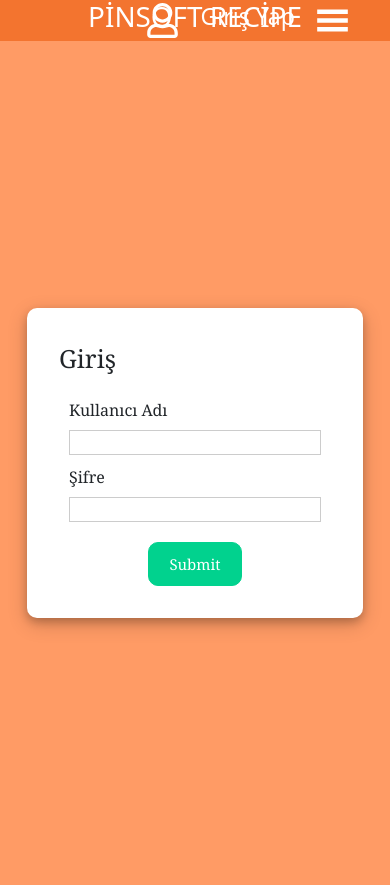
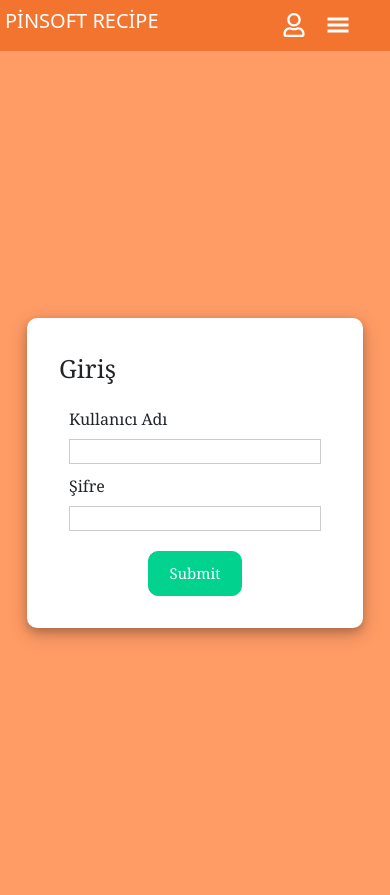
Before and after one commit to GoktugYmsk/pinsoft-recipe-challenge, a React (Create React App) app: page /login in a window 390 px wide. Built offline with nearby package versions, Linux system fonts and the light colour scheme.

Commit message:
content page responsive edited

```diff
--- a/src/components/content/index.jsx
+++ b/src/components/content/index.jsx
@@ -31,7 +31,6 @@ function Content() {
 
     const deneme = JSON.parse(localStorage.getItem('RecipeDeneme'));
 
-    console.log('deneme', deneme);
 
     useEffect(() => {
         const storedRecipes = JSON.parse(localStorage.getItem('RecipeDeneme'));
@@ -102,8 +101,6 @@ function Content() {
         updateRecipeInLocalStorage();
         setRecipePopup(false);
     };
-
-
 
     const handleEditClick = (recipe) => {
         if (isLogin === true) {
@@ -200,7 +197,6 @@ function Content() {
                             <h2>{filteredRecipe.name}</h2>
                             <div className='container-content__recipe__altBox'>
                                 <img src='https://cdn.yemek.com/mnresize/940/940/uploads/2023/10/saray-koftesi-yemekcom.jpg' />
-
                                 <div className='container-content__recipe__altBox__icons'>
                                     <FaRegComment
                                         onClick={handleCommentClick}
@@ -225,7 +221,7 @@ function Content() {
                                         ))}
                                     </div>
                                 </div>
-                                <input />
+                                <input placeholder='Yorum yap' />
                                 <p>{filteredRecipe.content}</p>
                             </div>
                         </div>
--- a/src/components/content/index.scss
+++ b/src/components/content/index.scss
@@ -150,3 +150,58 @@
         color: white;
     }
 }
+
+@media screen and (max-width: 768px) {
+
+    .container-content {
+        display: flex;
+        width: 100%;
+        height: 94vh;
+
+        .topContent__filter {
+            width: 100%;
+
+            input {
+                width: 220px;
+                height: 20px;
+            }
+
+            .topContent__filter__dropdown {
+                display: flex;
+                align-items: center;
+                justify-content: center;
+                width: 60px;
+                height: 30px;
+                font-size: 10px;
+
+                .topContent__filter_-dropdownMenu {
+                    width: 130px;
+                    height: 80px;
+                }
+            }
+
+        }
+
+        .altContent {
+            display: flex;
+            flex-direction: column;
+            justify-content: flex-start;
+            width: 100%;
+
+            .container-content__recipe {
+                display: flex;
+                width: 100%;
+
+                .container-content__recipe__altBox {
+                    width: 100%;
+
+                    img {
+                        width: 180px;
+                        height: 180px;
+                    }
+                }
+            }
+        }
+    }
+
+}
--- a/src/components/hamburgerMenu/index.jsx
+++ b/src/components/hamburgerMenu/index.jsx
@@ -48,7 +48,7 @@ function HamburgerMenu() {
 
     const handleSignUp = () => {
         dispatch(setIsHamburger(false));
-        navigate('/');
+        navigate('/signup');
     };
     const isToken = sessionStorage.getItem('token');
 
--- a/src/components/header/index.scss
+++ b/src/components/header/index.scss
@@ -37,3 +37,55 @@
         cursor: pointer;
     }
 }
+
+// media quary
+
+@media screen and (max-width: 420px) {
+
+    .container-header {
+        display: flex;
+        align-items: center;
+        justify-content: flex-start;
+        padding: 5px;
+        width: 100%;
+        height: 6vh;
+
+        h1 {
+            font-size: 20px;
+        }
+
+
+        .container-header__login {
+            display: flex;
+
+            h3 {
+                font-size: 15px;
+                display: none;
+            }
+
+            h5 {
+                font-size: 15px;
+                display: none;
+            }
+
+            .container-header__loginIcon {
+                display: flex;
+                font-size: 24px;
+
+            }
+
+            .container-header__hamburger {
+                font-size: 24px;
+                display: flex;
+            }
+
+            .container-header__logoutIcon {
+                font-size: 24px;
+                display: flex;
+            }
+
+        }
+    }
+
+
+}
--- a/src/components/layout/index.jsx
+++ b/src/components/layout/index.jsx
@@ -23,7 +23,7 @@ function Layout() {
         <>
             <div className={`container-layout ${isHamburger ? 'opacityActive' : ''}`} >
                 <Row>
-                    <Col md={12} >
+                    <Col xs={12} md={12} >
                         <Header />
                     </Col>
                 </Row>
--- a/src/components/signup/index.jsx
+++ b/src/components/signup/index.jsx
@@ -1,6 +1,8 @@
 import axios from "axios";
 import React, { useState } from "react";
 import { useNavigate } from "react-router-dom";
+
+import HamburgerMenu from "../hamburgerMenu";
 
 import "./index.scss";
 import Header from "../header";
@@ -85,6 +87,7 @@ function Signup() {
           </div>
         </div>
       </div>
+      <HamburgerMenu />
     </>
   );
 }
```
